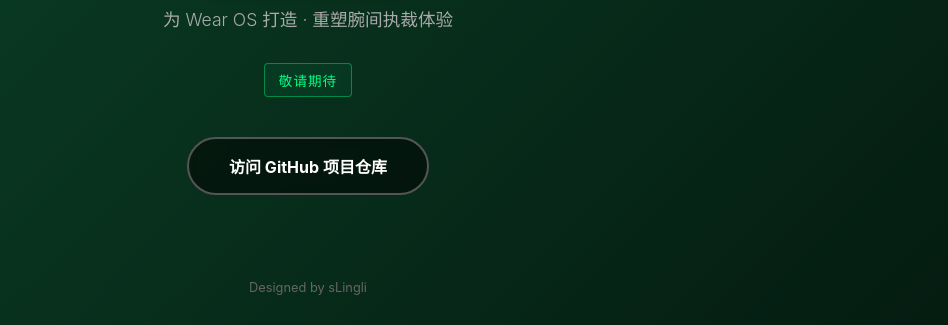
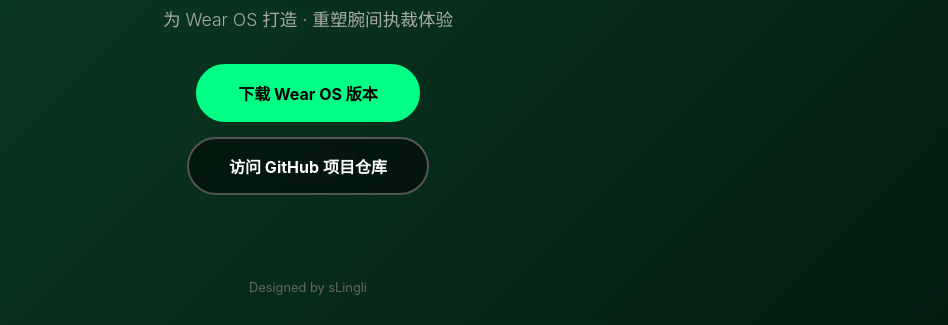
Before and after one commit to sLingli/reflog-website, a plain HTML site: page RefLog-Web/index.html in a window 1280 px wide. Shown: the part 475-800 px from the top of the page, without its empty margins (332-1280 px from the left). Drawn offline with Linux system fonts and the light colour scheme.

Commit message:
Modify index.html to include download button
Updated the HTML structure and added a download button for the Wear OS version.

```diff
--- a/RefLog-Web/index.html
+++ b/RefLog-Web/index.html
@@ -126,18 +126,23 @@
             line-height: 1.5;
         }
 
-        .status-badge {
-            display: inline-block;
-            font-size: 0.85rem;
-            color: #00FF85;
-            border: 1px solid rgba(0, 255, 133, 0.4);
-            padding: 6px 14px;
-            border-radius: 4px;
-            text-transform: uppercase;
-            letter-spacing: 1px;
-            margin-bottom: 40px;
-            background: rgba(0, 255, 133, 0.05);
+        .download-btn {
+            background: #00FF85;
+            color: #000;
+            text-decoration: none;
+            padding: 15px 40px;
+            border-radius: 50px;
+            border: 2px solid #00FF85;
+            font-weight: bold;
+            transition: all 0.3s ease;
+            font-size: 1rem;
             backdrop-filter: blur(5px);
+            margin-bottom: 15px;
+        }
+        .download-btn:hover {
+            background: #00cc6a;
+            border-color: #00cc6a;
+            box-shadow: 0 0 30px rgba(0, 255, 133, 0.5);
         }
 
         .github-btn {
@@ -180,6 +185,7 @@
             .title { font-size: 1.3rem; }
             .subtitle { font-size: 0.95rem; }
             .github-btn { padding: 12px 30px; font-size: 0.9rem; }
+            .download-btn { padding: 12px 30px; font-size: 0.9rem; }
             .lang-switch { top: 20px; right: 20px; }
         }
 
@@ -204,8 +210,10 @@
     <div class="content-wrapper" id="content">
         <div class="title" id="mainTitle">足球裁判计时器</div>
         <div class="subtitle" id="subTitle">为 Wear OS 打造 · 重塑腕间执裁体验</div>
-        <div class="status-badge" id="statusBadge">敬请期待</div>
 
+        <a href="downloads/RefLog_WearOS.apk" class="download-btn" id="downloadBtn" download>
+            下载 Wear OS 版本
+        </a>
         <a href="https://github.com/sLingli/RefLog" class="github-btn" id="actionBtn">
             访问 GitHub 项目仓库
         </a>
@@ -218,14 +226,14 @@
             cn: {
                 mainTitle: "足球裁判计时器",
                 subTitle: "为 Wear OS 打造 · 重塑腕间执裁体验",
-                statusBadge: "敬请期待",
+                downloadBtn: "下载 Wear OS 版本",
                 actionBtn: "访问 GitHub 项目仓库",
                 langBtnText: "English"
             },
             en: {
                 mainTitle: "Professional Match Timer",
                 subTitle: "Designed for Wear OS. Simple, Precise, Reliable.",
-                statusBadge: "Coming Soon",
+                downloadBtn: "Download for Wear OS",
                 actionBtn: "View on GitHub",
                 langBtnText: "中文"
             }
@@ -245,7 +253,7 @@
 
                 document.getElementById('mainTitle').innerText = data.mainTitle;
                 document.getElementById('subTitle').innerText = data.subTitle;
-                document.getElementById('statusBadge').innerText = data.statusBadge;
+                document.getElementById('downloadBtn').innerText = data.downloadBtn;
                 document.getElementById('actionBtn').innerText = data.actionBtn;
                 langBtn.innerText = data.langBtnText;
 
```
